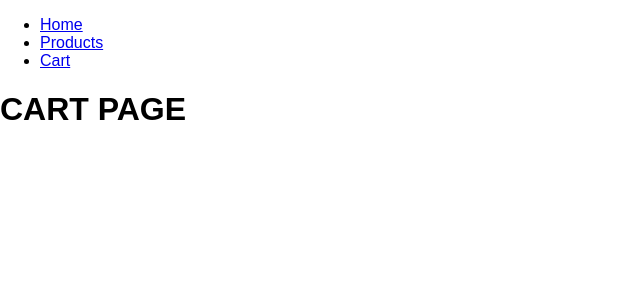
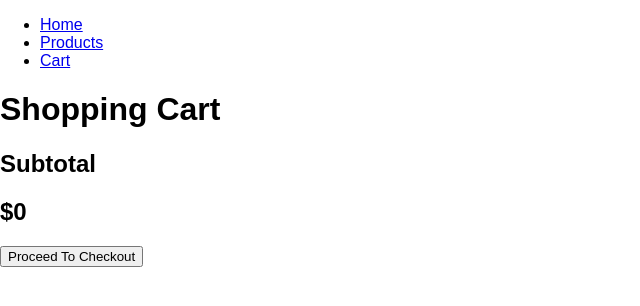
Before and after one commit to renderGUI/ecommerce-site, a React (Create React App) app: page /cart in a window 1280 px wide. Shown: the top 306 px of the page, without its empty margins (0-640 px from the left). Built offline with nearby package versions, Linux system fonts and the light colour scheme; data requests are answered from the project's data file.

Commit message:
Implement subtotal functionality

```diff
--- a/src/App.js
+++ b/src/App.js
@@ -10,6 +10,7 @@ import { productsContext } from "./contexts/productsContext";
 
 const App = () => {
   const [products, setProducts] = useState([]);
+  const [cart, setCart] = useState([]);
 
   useEffect(() => {
     const fetchData = async () => {
@@ -27,7 +28,9 @@ const App = () => {
 
   return (
     <div>
-      <productsContext.Provider value={{ products, setProducts }}>
+      <productsContext.Provider
+        value={{ products, setProducts, cart, setCart }}
+      >
         <BrowserRouter>
           <NavigationHeader />
           <Routes>
--- /dev/null
+++ b/src/components/cart-page/CartItem.js
@@ -0,0 +1,10 @@
+const CartItem = (props) => {
+  return (
+    <div>
+      <p>{props.item}</p>
+      <p>{props.price}</p>
+    </div>
+  );
+};
+
+export default CartItem;
--- /dev/null
+++ b/src/components/cart-page/CheckoutButton.js
@@ -0,0 +1,15 @@
+const CheckoutButton = (props) => {
+  return (
+    <div>
+      <h2>Subtotal</h2>
+      <h2>
+        ${props.cart.reduce((total, item) => {
+          return (total += Number(item.price));
+        }, 0)}
+      </h2>
+      <button type="button">Proceed To Checkout</button>
+    </div>
+  );
+};
+
+export default CheckoutButton;
--- a/src/pages/Cart.js
+++ b/src/pages/Cart.js
@@ -1,7 +1,23 @@
+import CartItem from "../components/cart-page/CartItem";
+import { useContext } from "react";
+import { productsContext } from "../contexts/productsContext";
+import CheckoutButton from "../components/cart-page/CheckoutButton";
+
 const Cart = () => {
+  const { cart } = useContext(productsContext);
   return (
     <div>
-      <h1>CART PAGE</h1>
+      <h1>Shopping Cart</h1>
+      {cart.map((product) => {
+        return (
+          <CartItem
+            item={product.item}
+            price={product.price}
+            key={product.id}
+          />
+        );
+      })}
+      <CheckoutButton cart={cart} />
     </div>
   );
 };
```
